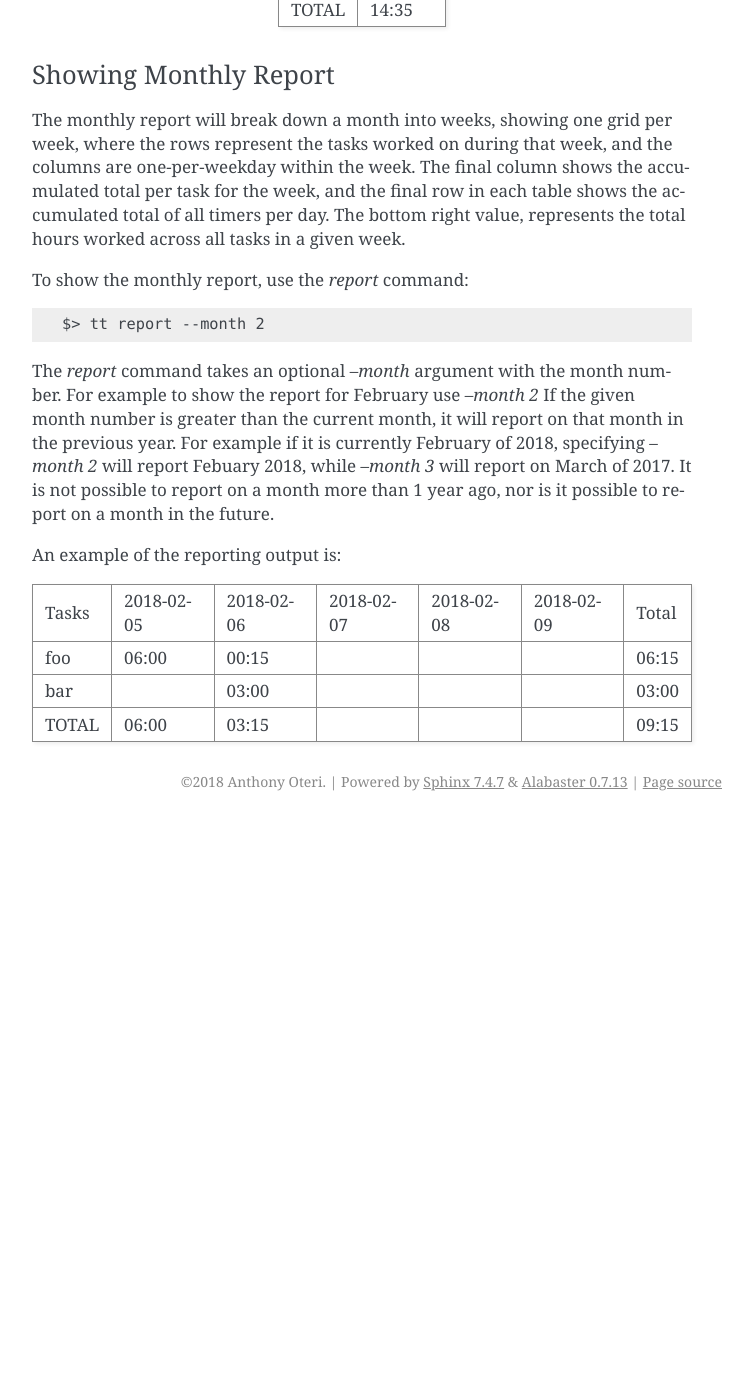
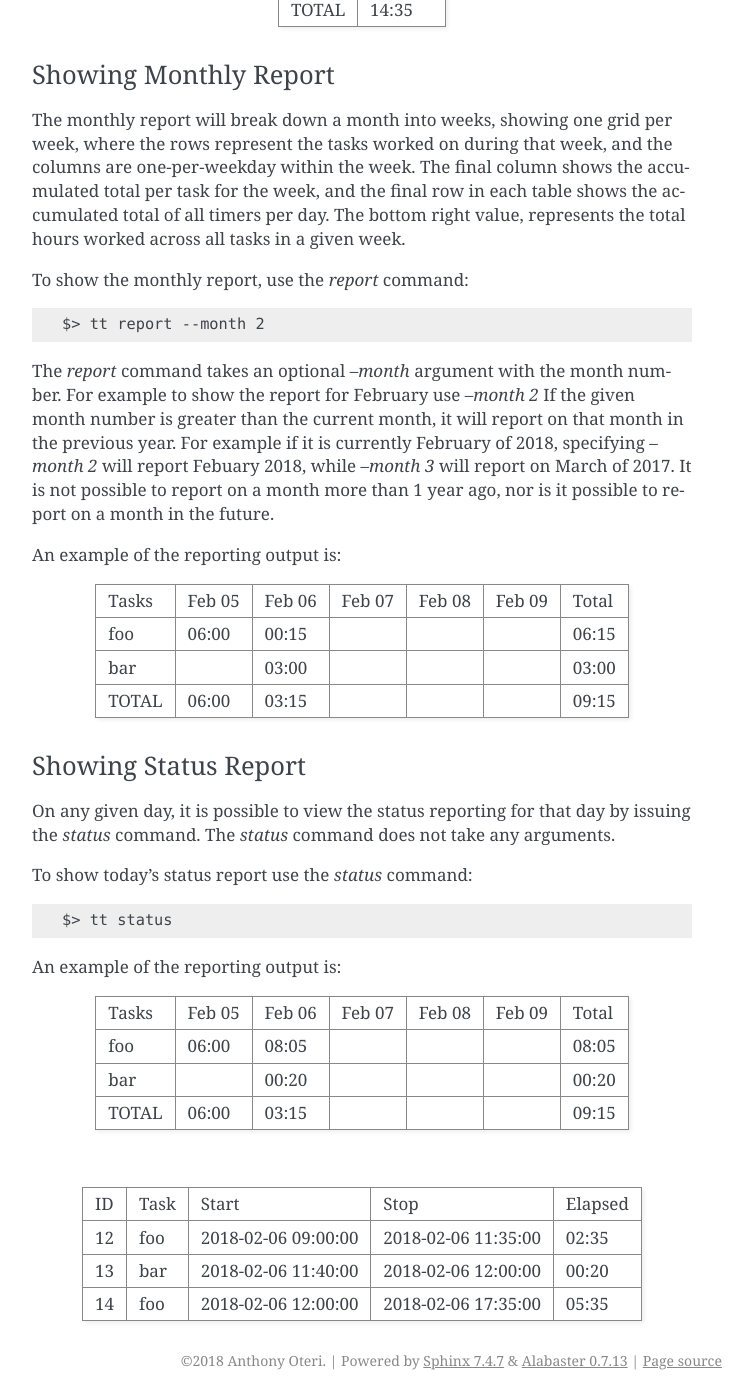
Before and after one commit to anthonyoteri/timetrack2, a Sphinx documentation site: the page built from doc/users_guide.rst, in a window 1280 px wide and 1400 px high, scrolled down 4368 px. Shown: the whole window, without its empty margins (388-1140 px from the left). Built offline with Sphinx 7.4.7, drawn with Linux system fonts in a browser that asks for light colours; pages that are not in the unit, such as notebooks, are missing from menus; before the commit the page ends 5189 px from its top, so only the background shows below that; some of the changed text lies outside the part shown.

Commit message:
Document the status command

```diff
--- a/doc/users_guide.rst
+++ b/doc/users_guide.rst
@@ -234,12 +234,47 @@ in the future.
 
 An example of the reporting output is:
 
-+---------+------------+------------+------------+------------+------------+-------+
-| Tasks   | 2018-02-05 | 2018-02-06 | 2018-02-07 | 2018-02-08 | 2018-02-09 | Total |
-+---------+------------+------------+------------+------------+------------+-------+
-| foo     |      06:00 |      00:15 |            |            |            | 06:15 |
-+---------+------------+------------+------------+------------+------------+-------+
-| bar     |            |      03:00 |            |            |            | 03:00 |
-+---------+------------+------------+------------+------------+------------+-------+
-| TOTAL   |      06:00 |      03:15 |            |            |            | 09:15 |
-+---------+------------+------------+------------+------------+------------+-------+
++---------+--------+--------+--------+--------+--------+-------+
+| Tasks   | Feb 05 | Feb 06 | Feb 07 | Feb 08 | Feb 09 | Total |
++---------+--------+--------+--------+--------+--------+-------+
+| foo     |  06:00 |  00:15 |        |        |        | 06:15 |
++---------+--------+--------+--------+--------+--------+-------+
+| bar     |        |  03:00 |        |        |        | 03:00 |
++---------+--------+--------+--------+--------+--------+-------+
+| TOTAL   |  06:00 |  03:15 |        |        |        | 09:15 |
++---------+--------+--------+--------+--------+--------+-------+
+
+
+Showing Status Report
+^^^^^^^^^^^^^^^^^^^^^
+
+On any given day, it is possible to view the status reporting for that day by
+issuing the `status` command.  The `status` command does not take any arguments.
+
+To show today's status report use the `status` command::
+
+    $> tt status
+
+An example of the reporting output is:
+
++---------+--------+--------+--------+--------+--------+-------+
+| Tasks   | Feb 05 | Feb 06 | Feb 07 | Feb 08 | Feb 09 | Total |
++---------+--------+--------+--------+--------+--------+-------+
+| foo     |  06:00 |  08:05 |        |        |        | 08:05 |
++---------+--------+--------+--------+--------+--------+-------+
+| bar     |        |  00:20 |        |        |        | 00:20 |
++---------+--------+--------+--------+--------+--------+-------+
+| TOTAL   |  06:00 |  03:15 |        |        |        | 09:15 |
++---------+--------+--------+--------+--------+--------+-------+
+
+|
+
++-----+---------+----------------------+---------------------+-----------+
+| ID  |  Task   |  Start               |  Stop               |  Elapsed  |
++-----+---------+----------------------+---------------------+-----------+
+| 12  |  foo    |  2018-02-06 09:00:00 | 2018-02-06 11:35:00 |     02:35 |
++-----+---------+----------------------+---------------------+-----------+
+| 13  |  bar    |  2018-02-06 11:40:00 | 2018-02-06 12:00:00 |     00:20 |
++-----+---------+----------------------+---------------------+-----------+
+| 14  |  foo    |  2018-02-06 12:00:00 | 2018-02-06 17:35:00 |     05:35 |
++-----+---------+----------------------+---------------------+-----------+
```
